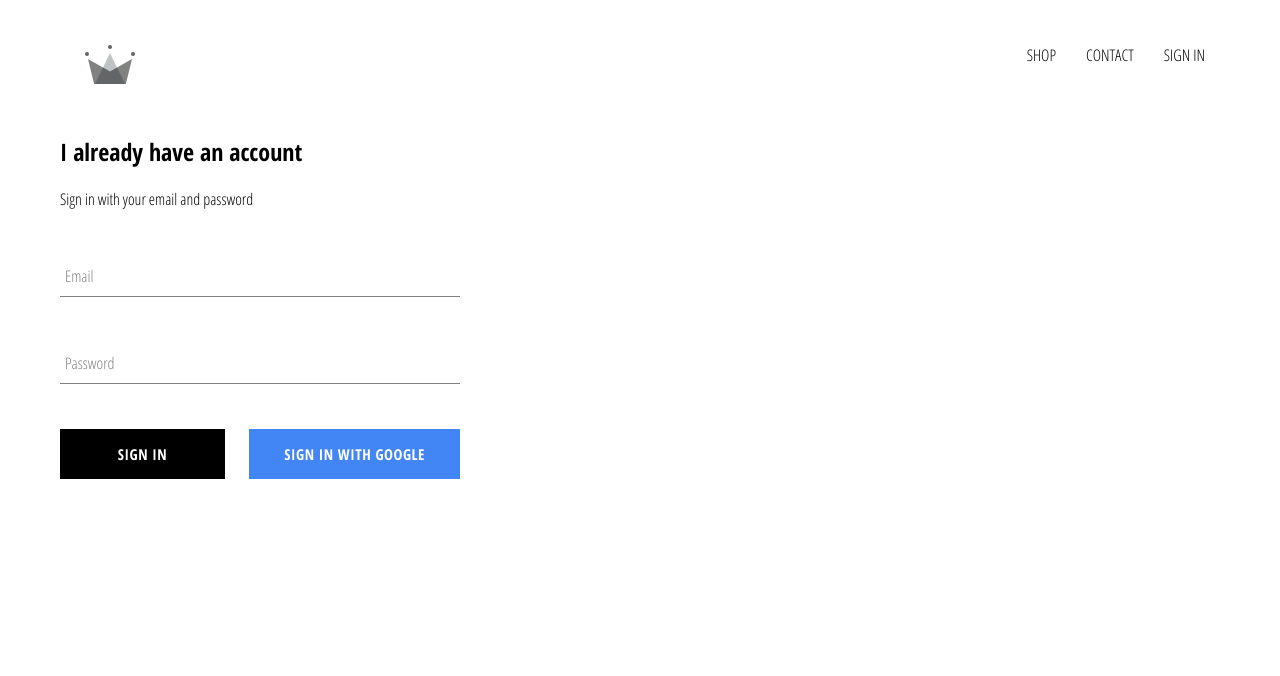
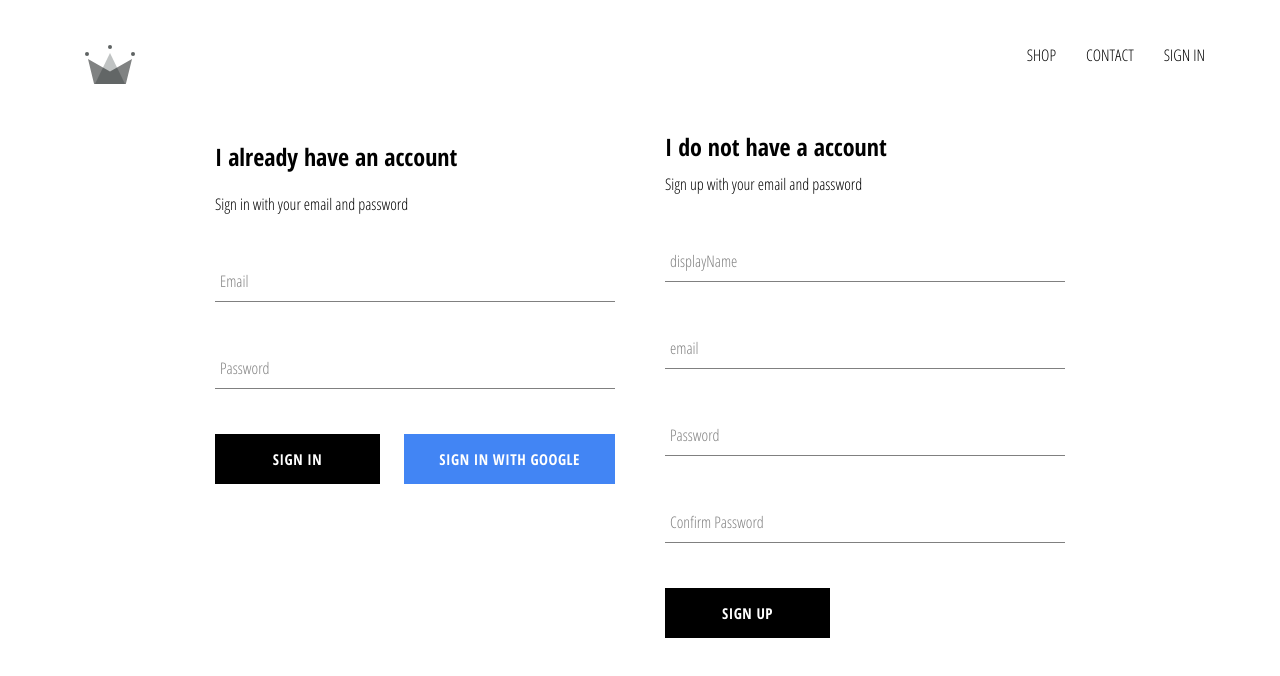
Before and after one commit to Szaker1990/e-commerce-React, a React (Create React App) app: page /signin in a window 1280 px wide. Shown: the top 676 px of the page. Built offline with nearby package versions, Linux system fonts and the light colour scheme; no server answers.

Commit message:
sign in sign out auth

```diff
--- a/src/App.js
+++ b/src/App.js
@@ -5,7 +5,7 @@
 import ShopPage from "./pages/shop/shop.components";
 import Header from "./components/header/header.component";
 import SignInSignUp from "./pages/sign-in/sign-in-sign-up.component";
-import { auth } from "./firebase/firebase.utils";
+import { auth,createUserProfileDocument } from "./firebase/firebase.utils";
 
 class App extends Component {
     constructor() {
@@ -17,11 +17,24 @@
     unsubscribefromAuth = null
 
     componentDidMount() {
-       this.unsubscribefromAuth = auth.onAuthStateChanged( user =>{
-            this.setState({currentUser: user})
+       this.unsubscribefromAuth = auth.onAuthStateChanged( async userAuth =>{
+            if(userAuth) {
+                const userRef = await createUserProfileDocument(userAuth);
+                userRef.onSnapshot(snapshot => {
+                    this.setState({
+                        currentUser:{
+                            id: snapshot.id,
+                            ...snapshot.data()
+                        }
+                    });
+                    console.log(this.state);
+                });
+            }else
+                {
+                this.setState({currentUser: userAuth});
+                }
 
-            console.log(user);
-        })
+        });
     }
     componentWillUnmount() {
         this.unsubscribefromAuth();
--- /dev/null
+++ b/src/components/sign-up/sign-up.component.jsx
@@ -0,0 +1,84 @@
+import React, {Component} from "react";
+import "./sign-up.style.scss"
+import FormInput from "../form-input/form-input.component";
+import CustomButton from "../custom-button/custom-button.component";
+import { auth, createUserProfileDocument} from "../../firebase/firebase.utils";
+
+class Signup extends Component {
+    constructor() {
+        super();
+
+        this.state = {
+            displayName : "",
+            email: "",
+            password: "",
+            confirmPassword: ""
+        }
+    }
+    handleSubmit = async event => {
+        event.preventDefault()
+        const {displayName, email, password, confirmPassword} = this.state
+        if(password !== confirmPassword){
+            alert("passwords don't match")
+            return;
+        }
+        try {
+            const { user } = await auth.createUserWithEmailAndPassword(email, password)
+
+            await createUserProfileDocument(user, {displayName})
+            this.setState({
+                displayName : "",
+                email: "",
+                password: "",
+                confirmPassword: ""
+            })
+        }catch (error) {
+            console.log(error);
+        }
+    }
+    handleChange = e => {
+        const {name, value} = e.target
+        this.setState({[name]: value})
+    }
+    render() {
+        const {displayName, email, password, confirmPassword} = this.state
+        return(
+            <div className={"sign-up"}>
+                <h2 className={"title"}>I do not have a account</h2>
+                <span> Sign up with your email and password</span>
+                <form className={"sign-up-form"} onSubmit={this.handleSubmit}>
+                    <FormInput
+                        type={"text"}
+                        name={"displayName"}
+                        value={displayName}
+                        onChange={this.handleChange}
+                        label={"displayName"}
+                        required />
+                    <FormInput
+                        type={"email"}
+                        name={"email"}
+                        value={email}
+                        onChange={this.handleChange}
+                        label={"email"}
+                        required />
+                    <FormInput
+                        type={"password"}
+                        name={"password"}
+                        value={password}
+                        onChange={this.handleChange}
+                        label={"Password"}
+                        required />
+                    <FormInput
+                        type={"password"}
+                        name={"confirmPassword"}
+                        value={confirmPassword}
+                        onChange={this.handleChange}
+                        label={"Confirm Password"}
+                        required />
+                        <CustomButton type={"submit"}>SIGN UP</CustomButton>
+                </form>
+            </div>
+        )
+    }
+}
+export default Signup
--- /dev/null
+++ b/src/components/sign-up/sign-up.style.scss
@@ -0,0 +1,9 @@
+.sign-up {
+  display: flex;
+  flex-direction: column;
+  width: 400px;
+
+  .title {
+    margin: 10px 0;
+  }
+}
--- a/src/firebase/firebase.utils.js
+++ b/src/firebase/firebase.utils.js
@@ -12,6 +12,32 @@
     appId: "1:527156522678:web:9971c7e90d2ccf7a670017"
 };
 
+export const createUserProfileDocument = async (userAuth, additionalData) => {
+    if(!userAuth) return ;
+
+    const userRef = firestore.doc(`users/${userAuth.uid}`);
+    const snapShot = await userRef.get()
+
+    if(!snapShot.exists) {
+        const {displayName, email} = userAuth;
+        const createdAt = new Date();
+
+        try {
+            await userRef.set({
+                displayName,
+                email,
+                createdAt,
+                ...additionalData
+
+            })
+        } catch (error) {
+            console.log("error creating user", error.message);
+
+        }
+    }
+    return userRef;
+}
+
 firebase.initializeApp(config);
 
 export const auth = firebase.auth();
--- a/src/pages/sign-in/sign-in-sign-up.component.jsx
+++ b/src/pages/sign-in/sign-in-sign-up.component.jsx
@@ -1,10 +1,12 @@
 import React from "react";
 import "./sign-in-sign-up.styles.scss"
 import SignIn from "../../components/sign-in/sign-in.component";
+import Signup from "../../components/sign-up/sign-up.component";
 
 const SignInSignUp = () => (
     <div className={"sign-in-and-sign-up"}>
         <SignIn/>
+        <Signup/>
     </div>
 )
 export default SignInSignUp
--- a/src/pages/sign-in/sign-in-sign-up.styles.scss
+++ b/src/pages/sign-in/sign-in-sign-up.styles.scss
@@ -0,0 +1,6 @@
+.sign-in-and-sign-up {
+  width: 850px;
+  display: flex;
+  justify-content: space-between;
+  margin: 30px auto;
+}
```
